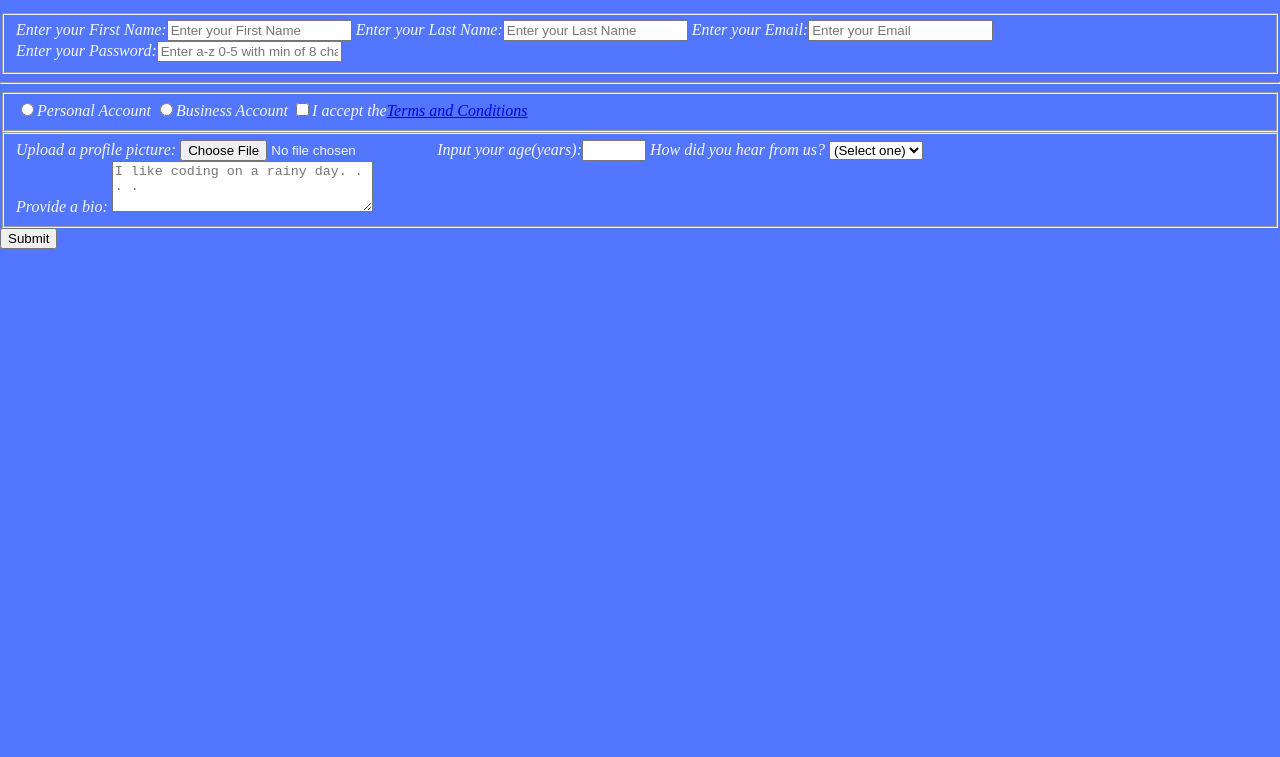
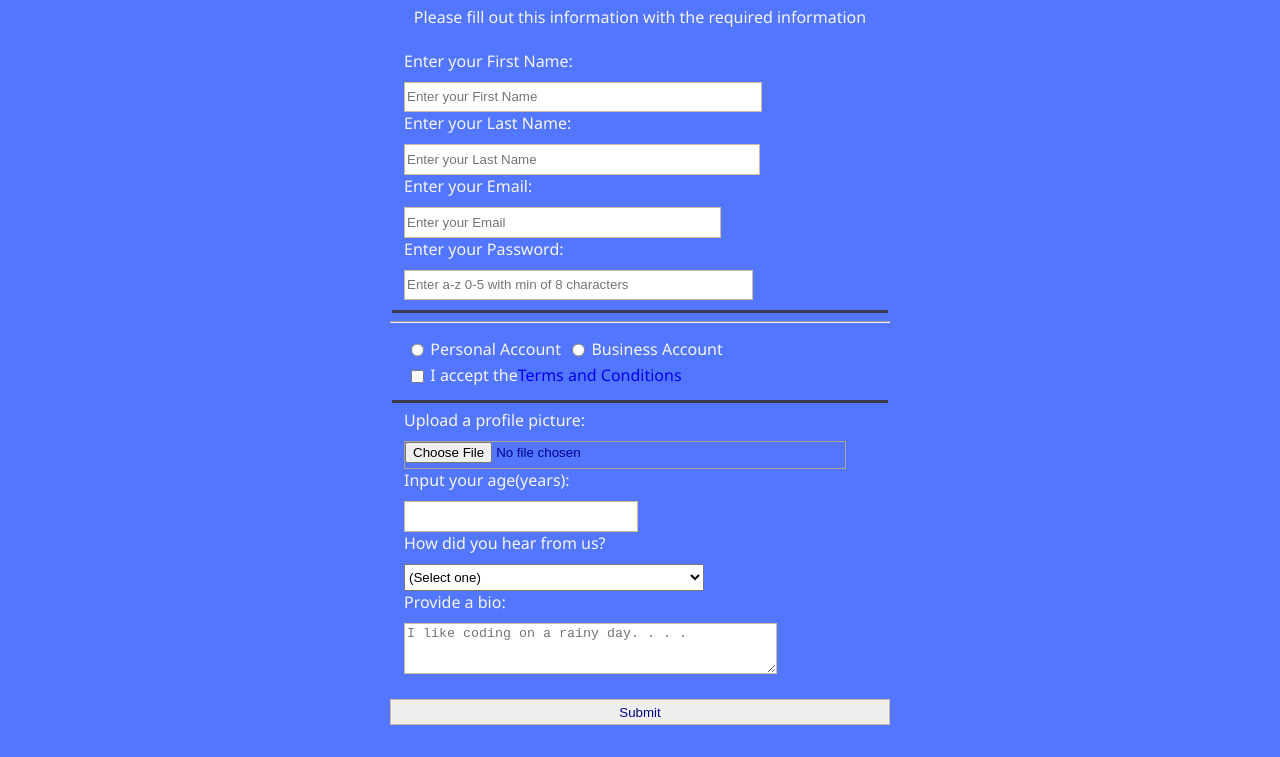
Before and after one commit to chinitoXx/cristian-html-form, a plain HTML site: page index.html in a window 1280 px wide. Shown: the part 101-858 px from the top of the page. Before the commit the page ends 821 px from the top, so only its background shows below. Drawn offline with Linux system fonts and the light colour scheme.

Commit message:
changes added on style.css

```diff
--- a/css/style.css
+++ b/css/style.css
@@ -1,15 +1,75 @@
+/************************Start of Global Styling***********************************/
 body{
     width: 100%;
     height: 100vh;
     margin: 0;
     background-color: rgba(4, 58, 254, 0.686);
     color: whitesmoke;
-    font-style: italic;
+    font-family: 'Segoe UI', Franklin Gothic Medium, Arial Narrow, Arial, sans-serif;
+    font-size: 16px;
 }
+
+h1,p{
+    margin: 1em auto;
+    text-align: center;
+}
+/************************End of Global Styling***********************************/
+
+
+/************************Start of Forms Styling***********************************/
+form{
+    margin: 0 auto;
+    max-width: 500px;
+    min-width: 300px;
+    width: 60vw;
+    padding-bottom: 2em;
+}
+
+fieldset{
+    border: none;
+    padding: 2ren 0;
+    border-bottom: 3px solid #3b3b4f;
+}
+
+fieldset:last-of-type{
+    border-bottom: none;
+}
+
 label{
     display: inline-block;
-    background-color: rgba(157, 191, 250, 0);
+    /* background-color: rgba(157, 191, 250, 0); */
     margin: 0.5rem,0;
-    height: auto;
-    width: auto;
 }
+
+input, textarea, select{
+    width: 100%;
+    margin: 10px 0 0;
+    min-height: 2em;
+}
+
+input, textarea{
+    /* background-color:rgba(221,119,155,0.229); */
+    border: 1px solid rgba(197,170,134,0.8);
+    color:darkblue;
+}
+
+.inline{
+    width: unset;
+    margin: 0 0.5em 0;
+    vertical-align: middle;
+}
+
+textarea{
+    color: blue;
+}
+
+input[type="sumbit"]{
+    display: block;
+    width: 60%;
+    margin: 0 auto;
+}
+
+a{
+    text-decoration: none;
+}
+/************************End of Forms Styling***********************************/
```
Also changed, not shown: index.html (+0 -1 lines).
